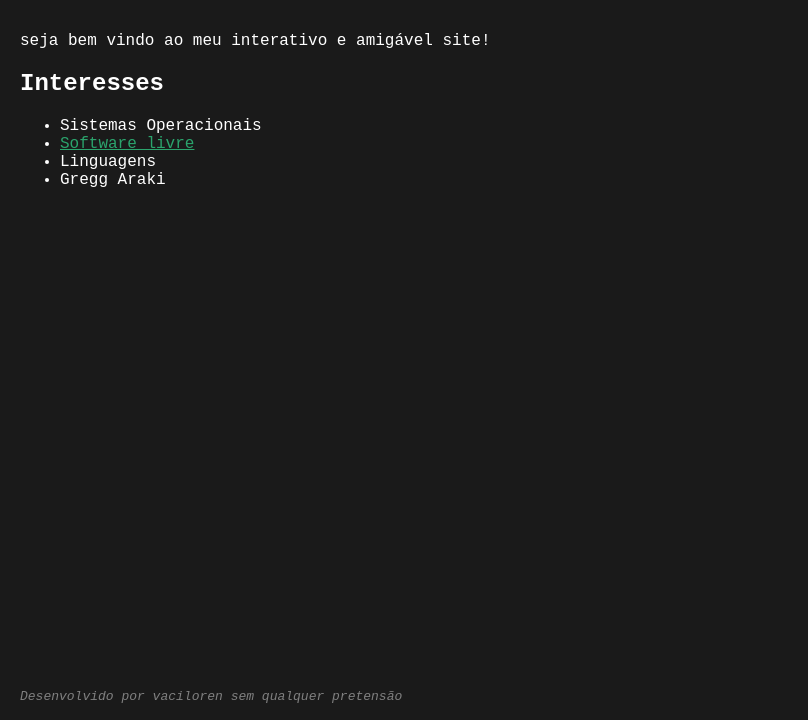
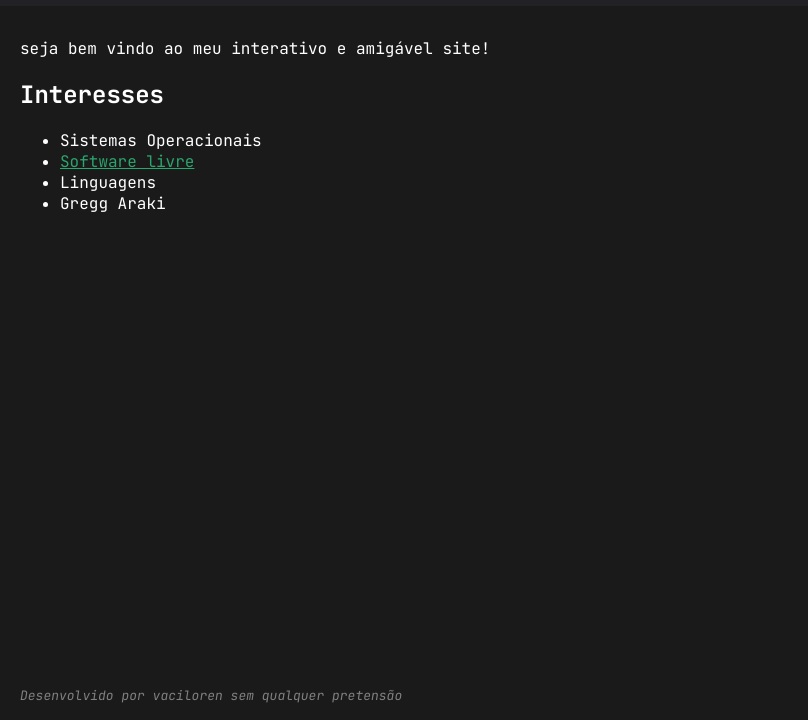
Before and after one commit to lorenmntlla/estelar, a plain HTML site: page index.html in a window 1280 px wide. Shown: the part 80-800 px from the top of the page, without its empty margins (0-808 px from the left). Drawn offline with Linux system fonts and the light colour scheme.

Commit message:
embarca fonte jetbrains mono na página para garantir sua exibição

```diff
--- a/index.html
+++ b/index.html
@@ -4,6 +4,10 @@
 <head>
 	<meta charset="UTF-8" />
 	<meta name="viewport" content="width=device-width, initial-scale=1.0" />
+	<link rel="preconnect" href="https://fonts.googleapis.com">
+	<link rel="preconnect" href="https://fonts.gstatic.com" crossorigin>
+	<link href="https://fonts.googleapis.com/css2?family=JetBrains+Mono:ital,wght@0,100..800;1,100..800&display=swap"
+		rel="stylesheet">
 	<link rel="stylesheet" href="style.css" />
 	<title>estelar</title>
 	<!-- <link rel="icon" href="favicon.png" type="image/x-icon" /> -->
--- a/style.css
+++ b/style.css
@@ -1,7 +1,7 @@
 body {
 	background-color: #1a1a1a;
 	color: white;
-	font-family: "Jetbrains Mono", "Fira Code", monospace;
+	font-family: "JetBrains Mono", monospace;
 
 	margin: 0;
 }
```
